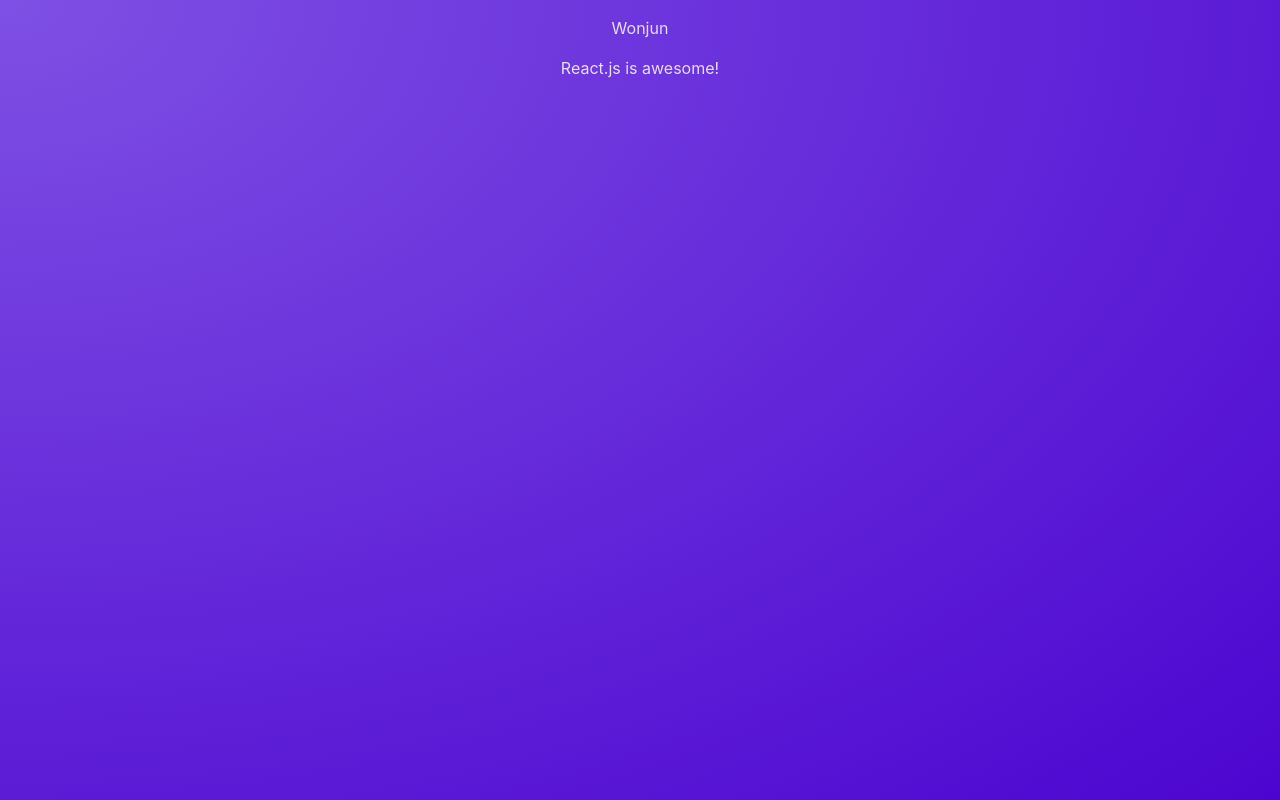
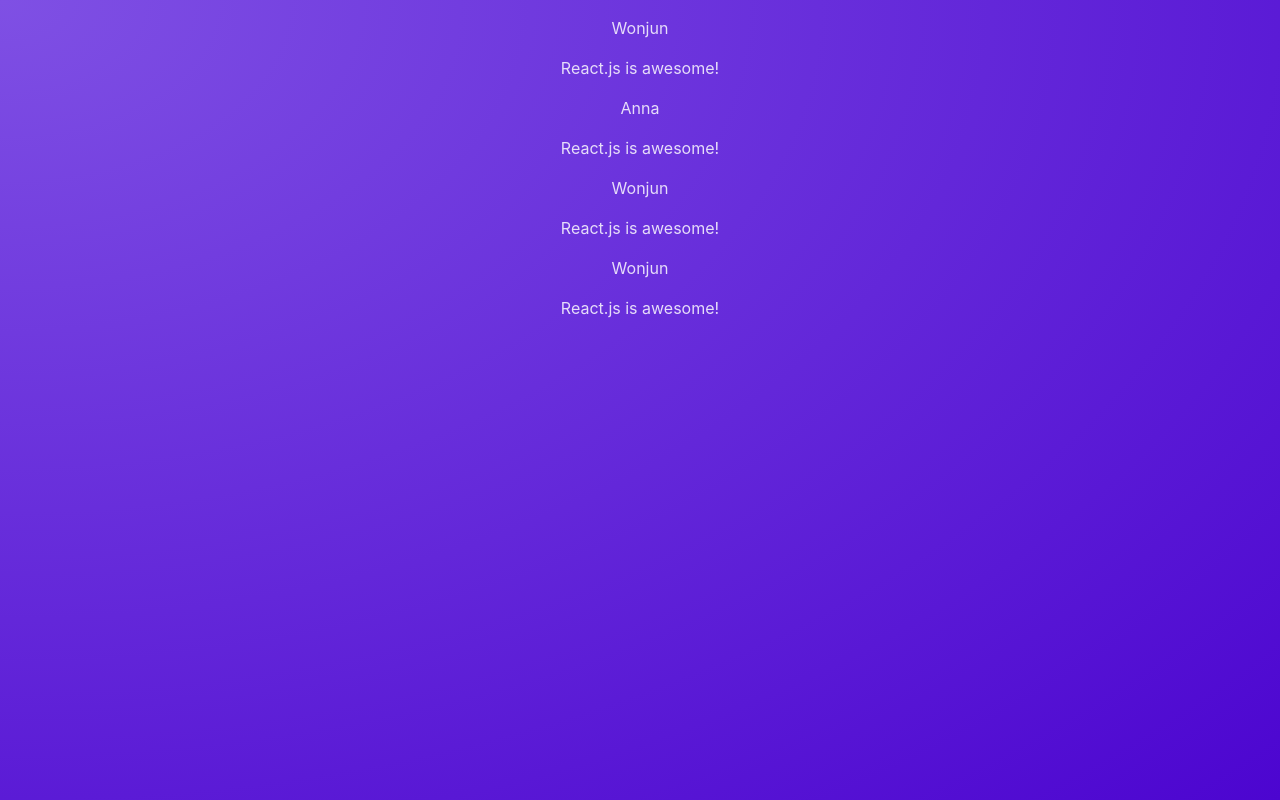
Before and after one commit to devbattery/react-crash-course, a React (Vite) app: page / in a window 1280 px wide. Built offline with nearby package versions, Linux system fonts and the light colour scheme.

Commit message:
Feat: 컴포넌트 재사용

```diff
--- a/src/App.jsx
+++ b/src/App.jsx
@@ -1,7 +1,14 @@
 import Post from "./components/Post.jsx";
 
 function App() {
-  return <Post />;
+  return (
+    <main>
+      <Post />
+      <Post />
+      <Post />
+      <Post />
+    </main>
+  );
 }
 
 export default App;
```
